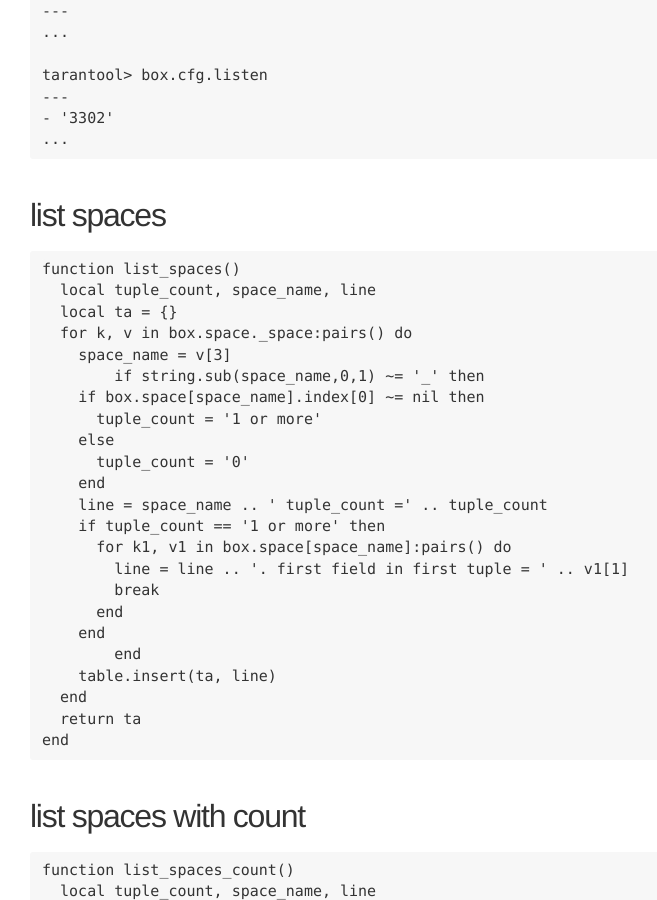
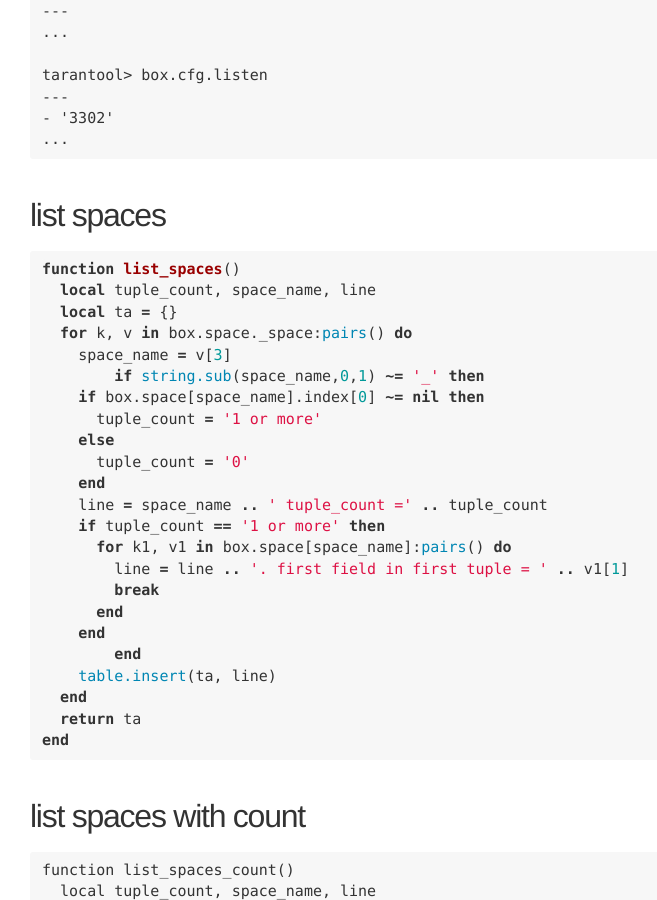
Before and after one commit to swuecho/swuecho.github.io, a Jekyll site: the page built from _posts/2016-11-18-play-with-tarantool.md, in a window 1280 px wide and 900 px high, scrolled down 1086 px. Shown: the whole window, without its empty margins (240-897 px from the left). Built offline with Jekyll 4.4.1, drawn with Linux system fonts in a browser that asks for light colours; comment, search, counter and statistics services are not loaded.

Commit message:
Update 2016-11-18-play-with-tarantool.md

````diff
--- a/_posts/2016-11-18-play-with-tarantool.md
+++ b/_posts/2016-11-18-play-with-tarantool.md
@@ -53,7 +53,7 @@
 ## list spaces
 
 
-```{lua}
+```lua
 function list_spaces()
   local tuple_count, space_name, line
   local ta = {}
````
